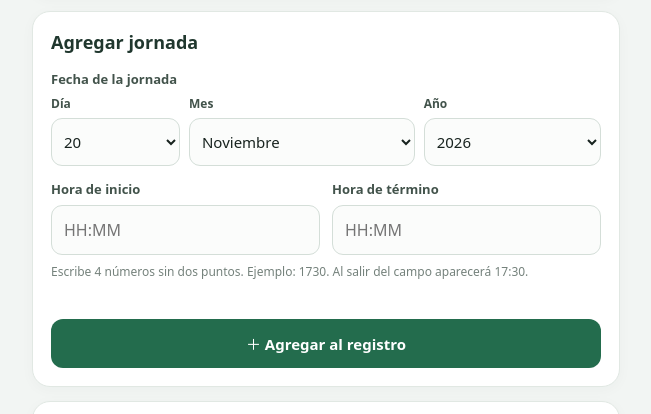
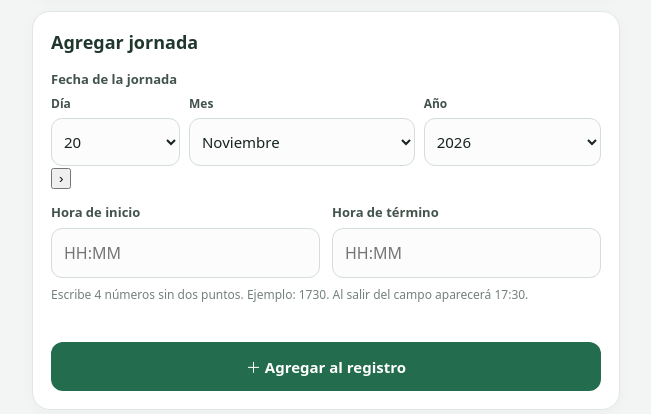
Before and after one commit to Nauwti/horas-extra, a plain HTML site: page index.html in a window 1280 px wide. Shown: the part 376-790 px from the top of the page, without its empty margins (314-965 px from the left). Drawn offline with Linux system fonts and the light colour scheme.

Commit message:
Añadir botón pequeño para avanzar un día

```diff
--- a/index.html
+++ b/index.html
@@ -36,7 +36,10 @@
         <div class="date-parts">
           <div>
             <label for="dateDay">Día</label>
-            <select id="dateDay" aria-label="Día"></select>
+            <div class="day-control">
+              <select id="dateDay" aria-label="Día"></select>
+              <button class="next-day" id="nextDayBtn" type="button" aria-label="Avanzar al día siguiente" title="Día siguiente">›</button>
+            </div>
           </div>
           <div>
             <label for="dateMonth">Mes</label>
```
